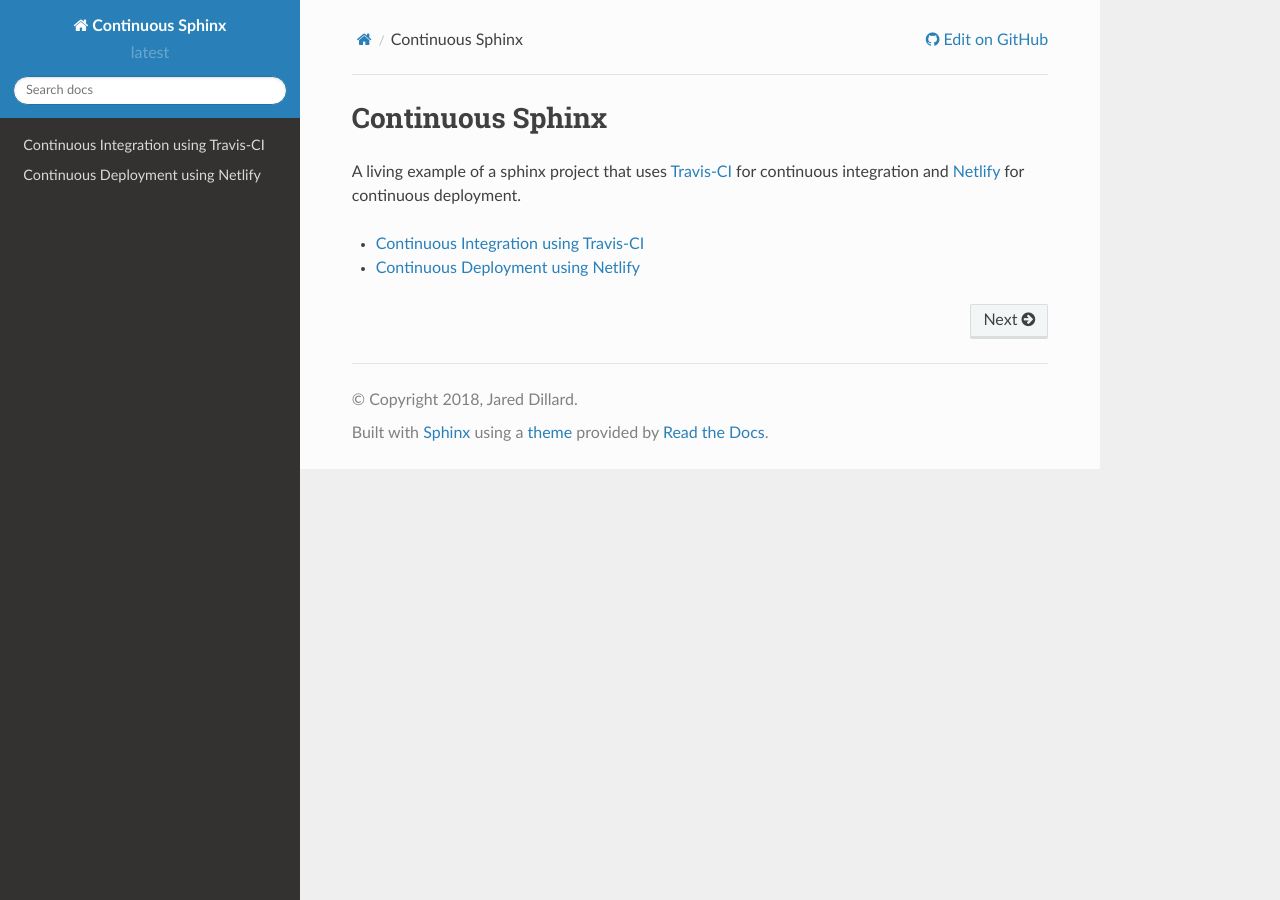
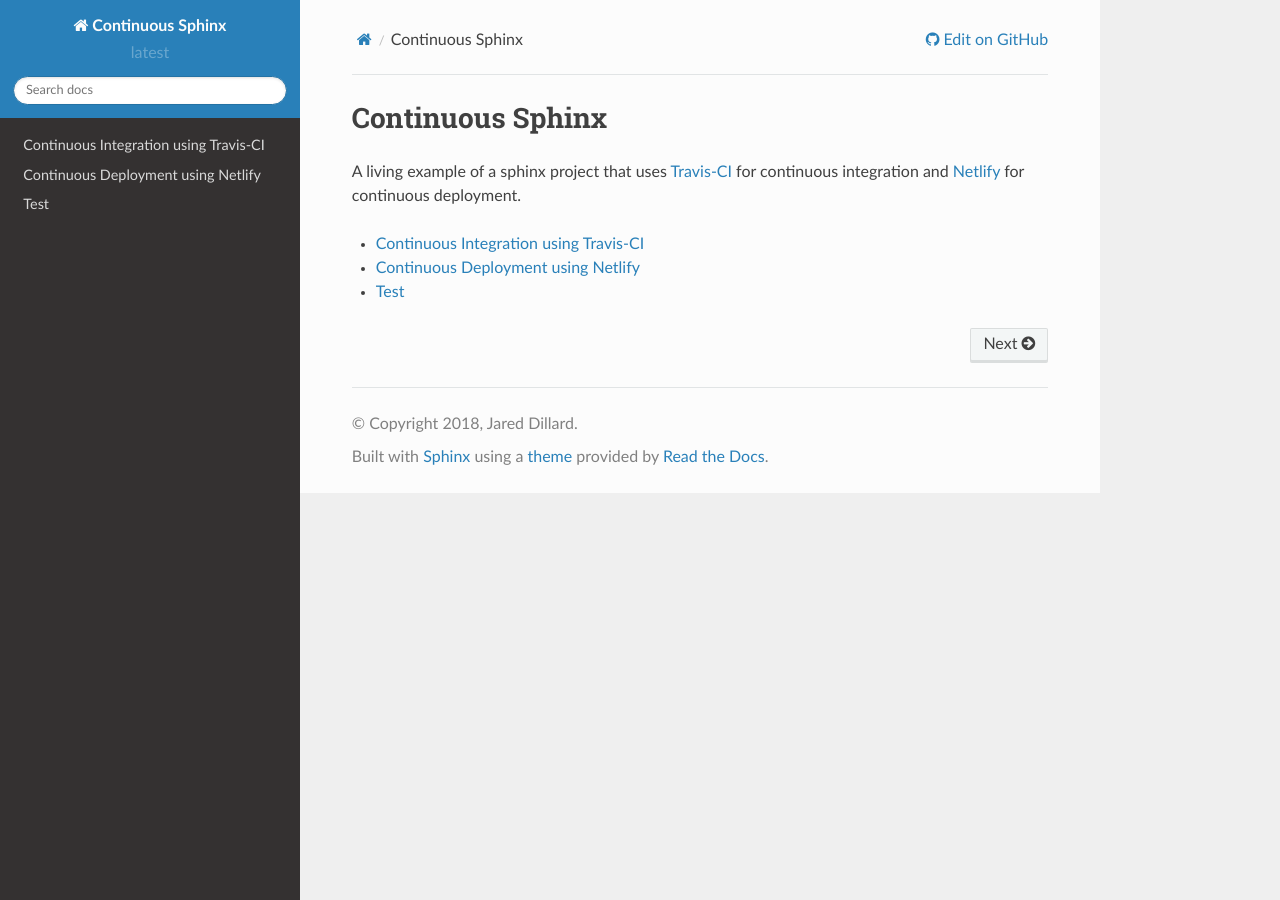
Before and after one commit to ylecornec/wiki, a Sphinx documentation site: the page built from source/index.rst, in a window 1280 px wide. Built offline with Sphinx 7.4.7 and the Read the Docs theme 2.0.0, drawn with Linux system fonts in a browser that asks for light colours.

```diff
--- a/source/index.rst
+++ b/source/index.rst
@@ -10,6 +10,8 @@
 
    continuous-integration
    continuous-deployment
+   test_travis
+
 
 .. _Travis-CI: https://travis-ci.org/
 .. _Netlify: https://www.netlify.com/
```
Also changed, not shown: source/_static/favicon.ico (added).
